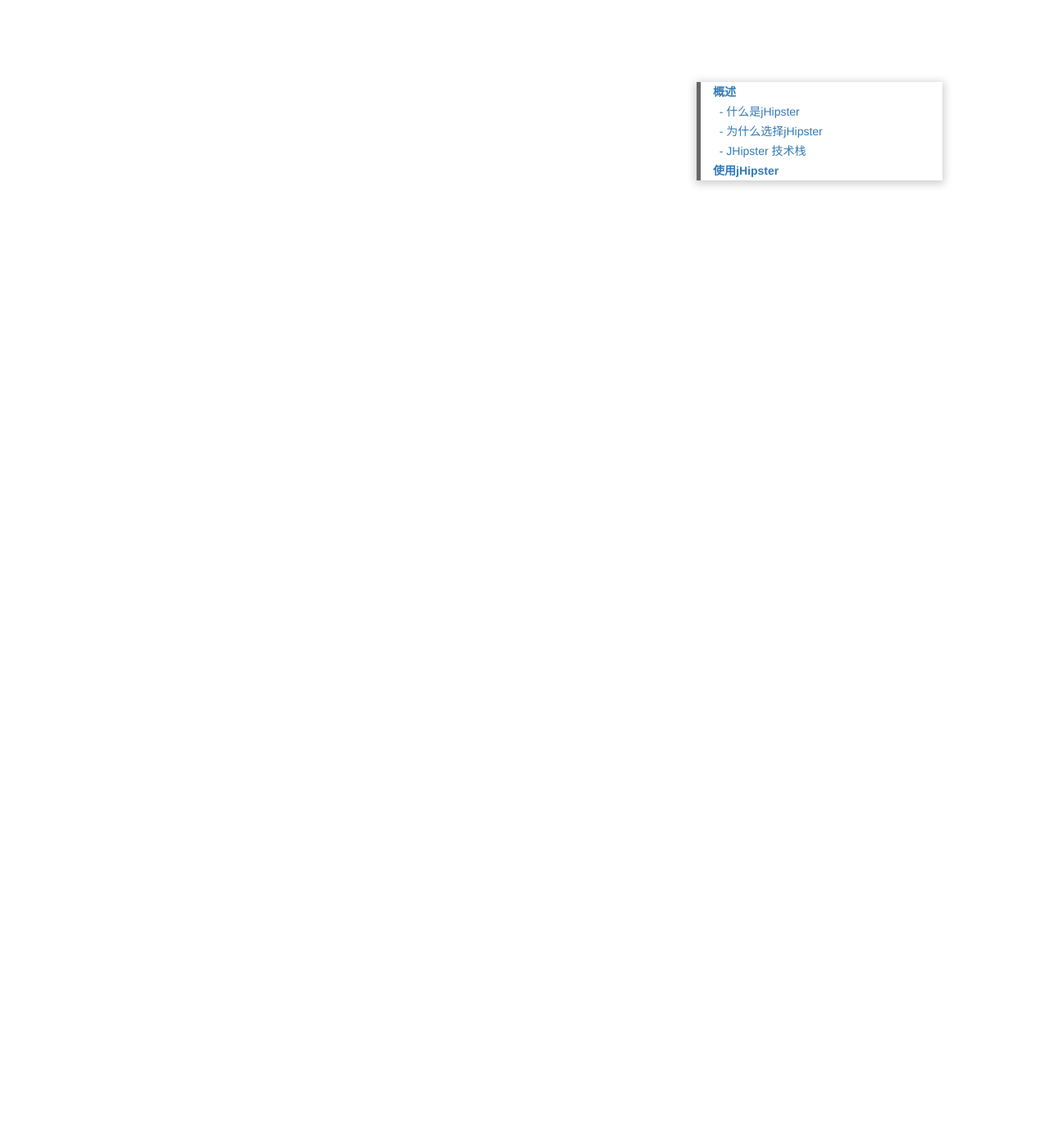
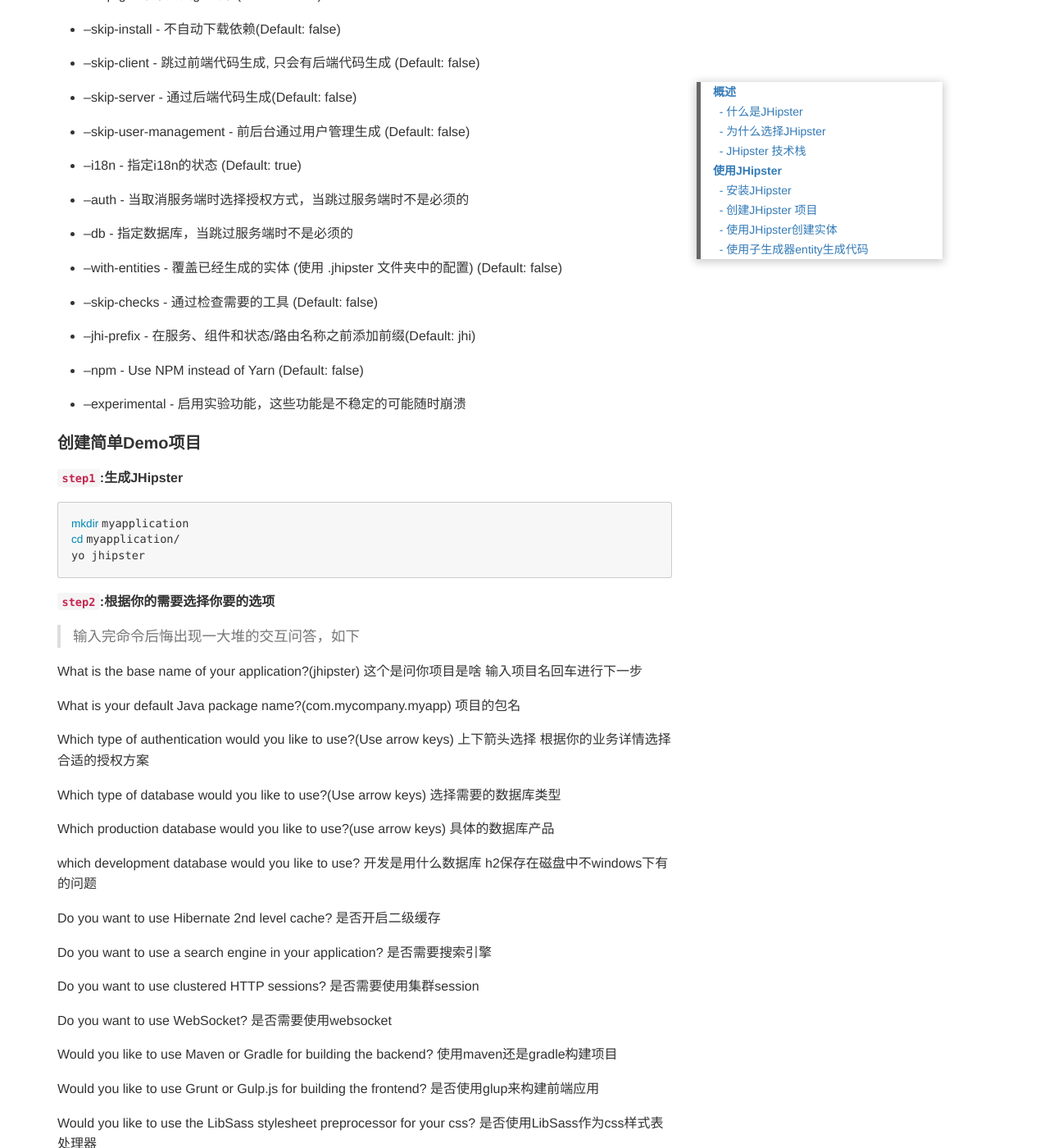
Before and after one commit to kookx/kookx.github.io, a Jekyll site: the page built from _posts/2019-01-21-微服务利器jHipster简介.md, in a window 1280 px wide and 1400 px high, scrolled down 3462 px. Shown: the whole window at 82% size. Built offline with Jekyll 4.4.1, drawn with Linux system fonts in a browser that asks for light colours; some of the changed text lies outside the part shown.

Commit message:
Update 2019-01-21-微服务利器jHipster简介.md

````diff
--- a/_posts/2019-01-21-微服务利器jHipster简介.md
+++ b/_posts/2019-01-21-微服务利器jHipster简介.md
@@ -1,21 +1,23 @@
 ---
 layout: post
-title: 微服务利器jHipster简介
+title: 微服务利器JHipster简介
 category: Blog
-tags: [微服务,jHipster]
+tags: [微服务,JHipster]
 ---
+
+[JHipster](http://onekook.com/bower_components/extend/images/jHipster.png)
 
 ## 概述
 
-### 什么是jHipster
+### 什么是JHipster
 
-> jHipster一个基于nodejs+yeoman的java代码生成器，提供**一整套的微服务解决方案**，其目的是快速构建最佳应用。
+> JHipster一个基于nodejs+yeoman的java代码生成器，提供**一整套的微服务解决方案**，其目的是快速构建最佳应用。
 
 究其本质，JHipster只是一个Yeoman的Generator。Yeoman是Google和非Google的developer们开发的一个自动生成代码的含工作流的工具，生成代码的模板叫做Generator。
 
 因为Generator是用Node.js编写的，所以JHipster是一个用Node.js编写的、用来生成Java代码的、一个Yeoman的Generator。
 
-### 为什么选择jHipster
+### 为什么选择JHipster
 
 当下微服务大行其道，Java生态圈蓬勃发展，微服务化氛围愈来越浓，作为一位"资深"的码农，心中总有一个念想：能掌握一个框架，既功能完备、开箱即用；又具有良好的扩展性，使得构建大型web项目这么复杂烦琐、充满风险的工作，能变得轻松写意。
 
@@ -93,6 +95,171 @@
 
 - 主要的微服务提供AWS, Cloud Foundry, Heroku, Kubernetes, OpenShift, Docker…
 
-## 使用jHipster
+## 使用JHipster
 
-###
+### 安装JHipster
+
+> JHipster 依赖node 的Yeoman框架，所以安装之前必须安装`nodejs`
+
+**`step 1`: 安装yeoman**
+
+```bash
+npm install -g yo
+```
+
+**`step 2`:安装JHipster**
+
+```bash
+npm install -g generator-jhipster
+```
+
+### 创建JHipster 项目
+
+#### 了解命令行参数
+
+基本命令：
+
+```bash
+yo jhipster --[options]
+```
+
+**options**
+
+- –help - 答应生成器的options
+
+- –blueprint - 指定使用一种语言. For example jhipster --blueprint kotlin
+
+- –skip-cache - 不提示缓存在对话中会跳过 (Default: false)
+
+- –skip-git -不添加只git仓库 (Default: false)
+
+- –skip-install - 不自动下载依赖(Default: false)
+
+- –skip-client - 跳过前端代码生成, 只会有后端代码生成 (Default: false)
+
+- –skip-server - 通过后端代码生成(Default: false)
+
+- –skip-user-management - 前后台通过用户管理生成 (Default: false)
+
+- –i18n - 指定i18n的状态 (Default: true)
+
+- –auth - 当取消服务端时选择授权方式，当跳过服务端时不是必须的
+
+- –db - 指定数据库，当跳过服务端时不是必须的
+
+- –with-entities - 覆盖已经生成的实体 (使用 .jhipster 文件夹中的配置) (Default: false)
+
+- –skip-checks - 通过检查需要的工具 (Default: false)
+
+- –jhi-prefix - 在服务、组件和状态/路由名称之前添加前缀(Default: jhi)
+
+- –npm - Use NPM instead of Yarn (Default: false)
+
+- –experimental - 启用实验功能，这些功能是不稳定的可能随时崩溃
+
+#### 创建简单Demo项目
+
+**`step1`:生成JHipster**
+
+```bash
+mkdir myapplication
+cd myapplication/
+yo jhipster
+```
+
+**`step2`:根据你的需要选择你要的选项**
+
+> 输入完命令后悔出现一大堆的交互问答，如下
+
+What is the base name of your application?(jhipster)
+这个是问你项目是啥 输入项目名回车进行下一步
+
+What is your default Java package name?(com.mycompany.myapp)
+项目的包名
+
+Which type of authentication would you like to use?(Use arrow keys)
+上下箭头选择 根据你的业务详情选择合适的授权方案
+
+Which type of database would you like to use?(Use arrow keys)
+选择需要的数据库类型
+
+Which production database would you like to use?(use arrow keys)
+具体的数据库产品
+
+which development database would you like to use?
+开发是用什么数据库 h2保存在磁盘中不windows下有的问题
+
+Do you want to use Hibernate 2nd level cache?
+是否开启二级缓存
+
+Do you want to use a search engine in your application?
+是否需要搜索引擎
+
+Do you want to use clustered HTTP sessions?
+是否需要使用集群session
+
+Do you want to use WebSocket?
+是否需要使用websocket
+
+Would you like to use Maven or Gradle for building the backend?
+使用maven还是gradle构建项目
+
+Would you like to use Grunt or Gulp.js for building the frontend?
+是否使用glup来构建前端应用
+
+Would you like to use the LibSass stylesheet preprocessor for your css?
+是否使用LibSass作为css样式表处理器
+
+Would you like to enable translation support with Angular Translate?
+是否使用Anaglar的翻译支持
+
+Which testing frameworks would you like to use?
+选择测试框架
+
+> 所有的问题都回答完就会自动生成项目，然后使用ide导入即可
+
+### 使用JHipster创建实体
+
+当你创建了你的应用，你就会想去创建实体，比如你想创建一个Author 和 Book实体，对于每个实体，你需要以下步骤
+
+- 在数据库建立表
+
+- Liquibase 添加一条修改记录
+
+- 创建 JPA 实体
+
+- 创建 JPA Repository
+
+- 创建Spring MVC REST Controller 提供基础的CURD 操作
+
+- 创建Angular路由，一个组件和一个service
+
+- 创建一个HTMl页面
+
+- 集成测试取保各个方面都正常
+
+上面的步骤很多，大部分也都是我们日常做的东西，现在使用JHipster可以自动帮我们生成这些代码
+
+### 使用子生成器`entity`生成代码
+
+**entity**子生成器可以为每一个实体生成前后台的CRUD操作
+
+例如：
+
+```bash
+jhipster entity <entityName> --[options]
+```
+
+**options**
+
+- –table-name <table_name> - JHipster默认会根据你的实体名去创建表, 如果你的表名和你的实体名不一样可以使用这个参数
+
+- –angular-suffix - 设置anaglar路由前缀
+
+- –regenerate - 无提示覆盖已经生成的实体
+
+- –skip-server - 跳过服务端代码生成
+
+- –skip-client - 跳过前端代码生成
+
+- –db - 指定数据库
````
